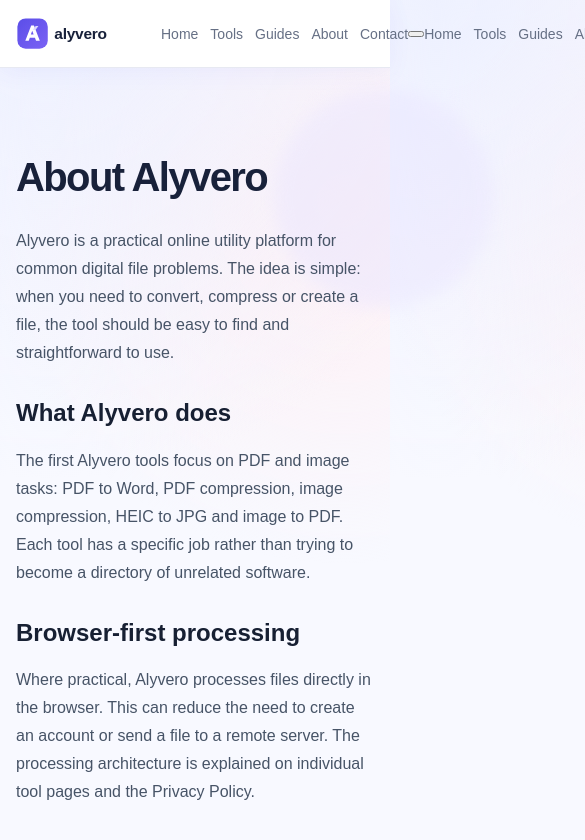
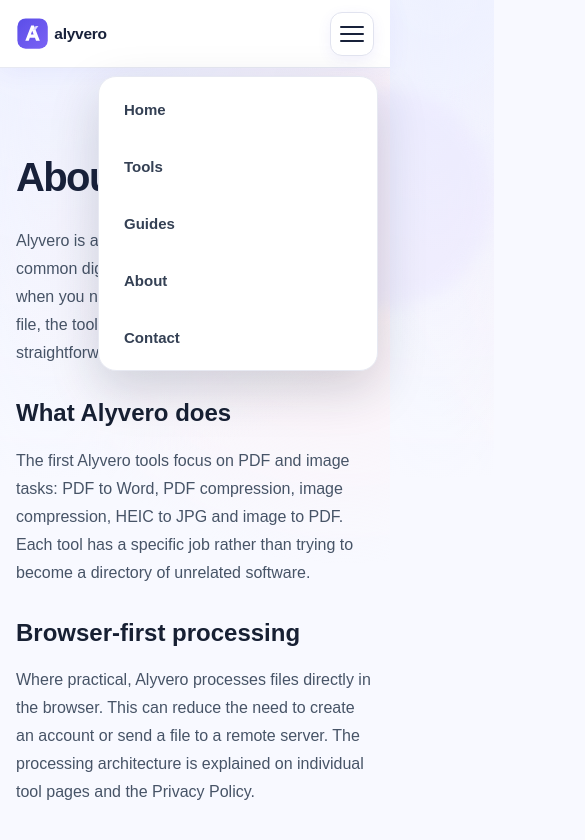
Before and after one commit to rindodi/alyvero, a Next.js app: page /about in a window 390 px wide. Shown: the top 840 px of the page, 585 px wide, since content can reach past the window. Built offline with nearby package versions, Linux system fonts and the light colour scheme.

Commit message:
style: add polished mobile navigation

```diff
--- a/app/globals.css
+++ b/app/globals.css
@@ -160,3 +160,67 @@ main { min-height:calc(100vh - 120px); }
 .workflow-list strong { min-width:240px; }
 .workflow-list span { color:var(--muted); line-height:1.6; }
 @media (max-width:760px) { .ecosystem-grid { grid-template-columns:1fr; } .workflow-list > div { display:block; } .workflow-list strong { display:block; margin-bottom:6px; } }
+
+/* Mobile navigation: compact hamburger, desktop navigation stays unchanged */
+.mobile-menu-button, .mobile-navigation, .mobile-menu-backdrop { display:none; }
+@media (max-width:640px) {
+  .desktop-navigation { display:none !important; }
+  .mobile-menu-button {
+    display:flex;
+    width:44px;
+    height:44px;
+    padding:9px;
+    flex-direction:column;
+    justify-content:center;
+    gap:5px;
+    border:1px solid #e1e3ef;
+    border-radius:12px;
+    background:#fff;
+    box-shadow:0 4px 14px rgba(91,78,232,.08);
+    cursor:pointer;
+    z-index:30;
+  }
+  .mobile-menu-button span {
+    display:block;
+    width:100%;
+    height:2px;
+    border-radius:2px;
+    background:#18213a;
+    transition:transform .2s ease, opacity .2s ease;
+  }
+  .mobile-menu-backdrop {
+    position:fixed;
+    inset:68px 0 0;
+    background:rgba(24,33,58,.18);
+    backdrop-filter:blur(2px);
+    z-index:18;
+  }
+  .mobile-menu-backdrop.open { display:block; }
+  .mobile-navigation {
+    position:fixed;
+    top:76px;
+    right:12px;
+    width:min(280px,calc(100vw - 24px));
+    padding:10px;
+    background:#fff;
+    border:1px solid var(--line);
+    border-radius:18px;
+    box-shadow:0 18px 50px rgba(24,33,58,.18);
+    z-index:25;
+    flex-direction:column;
+    gap:3px;
+  }
+  .mobile-navigation.open { display:flex; }
+  .mobile-navigation a {
+    padding:14px 15px;
+    border-radius:11px;
+    color:#344054;
+    font-size:15px;
+    font-weight:700;
+  }
+  .mobile-navigation a:hover, .mobile-navigation a:focus-visible {
+    background:var(--accent-soft);
+    color:var(--accent);
+    outline:none;
+  }
+}
```
